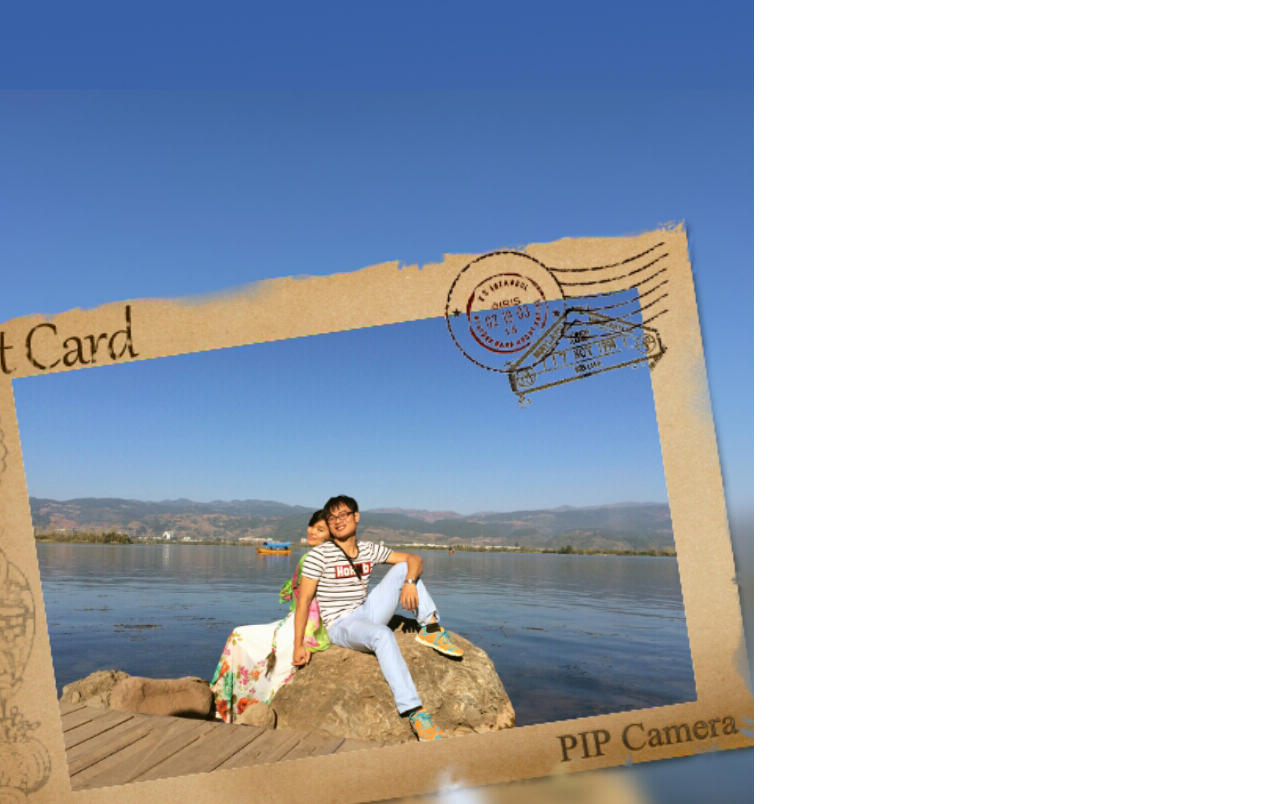
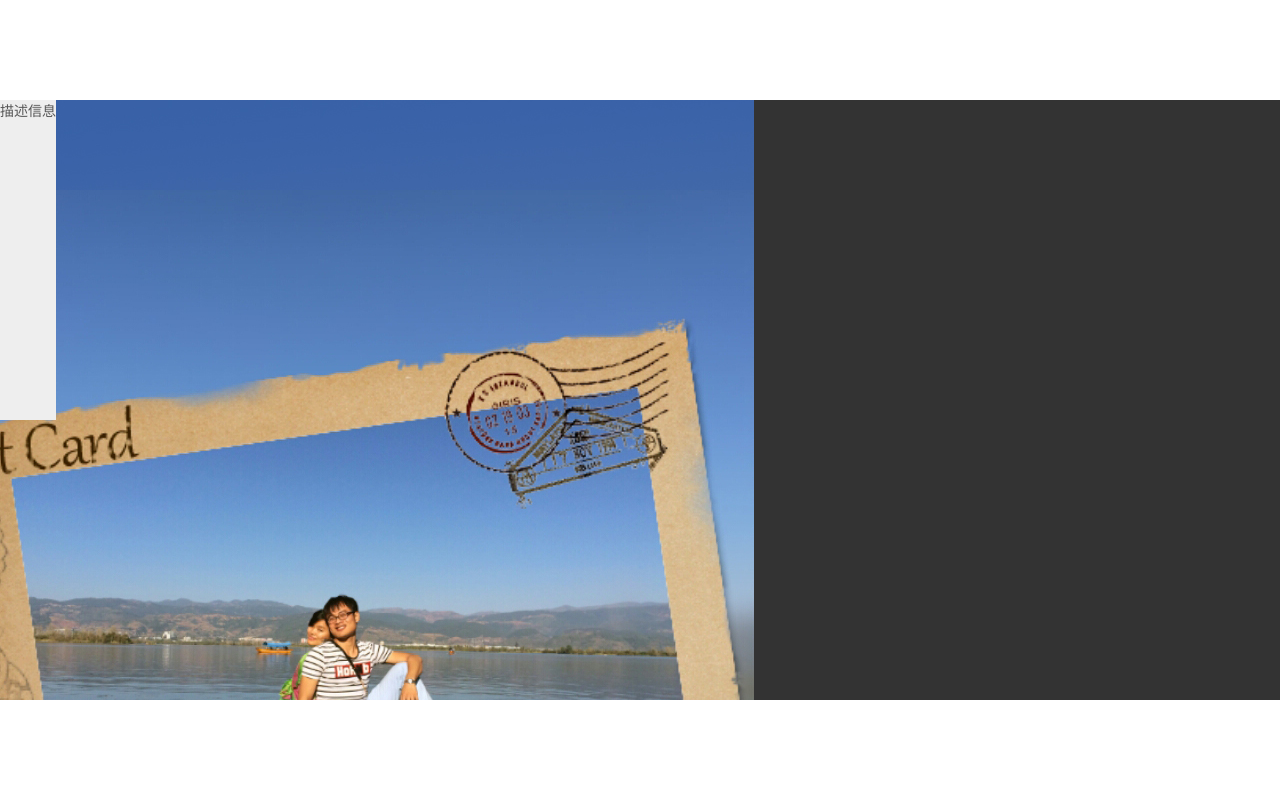
Before and after one commit to darknight2016/gallery-by-js, a plain HTML site: page index.html in a window 1280 px wide. Shown: the top 804 px of the page. Drawn offline with Linux system fonts and the light colour scheme.

Commit message:
add style

```diff
--- a/index.html
+++ b/index.html
@@ -16,6 +16,32 @@
 			font-size: 14px;
 			-webkit-font-smoothing: antialiased;
 		}
+		.wrap{
+			position: absolute;
+			top: 50%;
+			width: 100%;
+			height: 600px;
+			margin-top: -300px;
+			background-color: #333;
+			overflow: hidden;
+		}
+
+		/*photo start*/
+		.photo{
+			position: absolute;
+			width: 260px;
+			height: 320px;
+			z-index: 1;
+			box-shadow: 0 0 1px rgba(0,0,0,.01);
+		}
+		.photo .side{
+			position: absolute;
+			top: 0;
+			right: 0；
+			width: 100%;
+			height: 100%;
+			background-color: #eee;
+		}
 	</style>
 </head>
 <body onselectstart="return false;">
```
